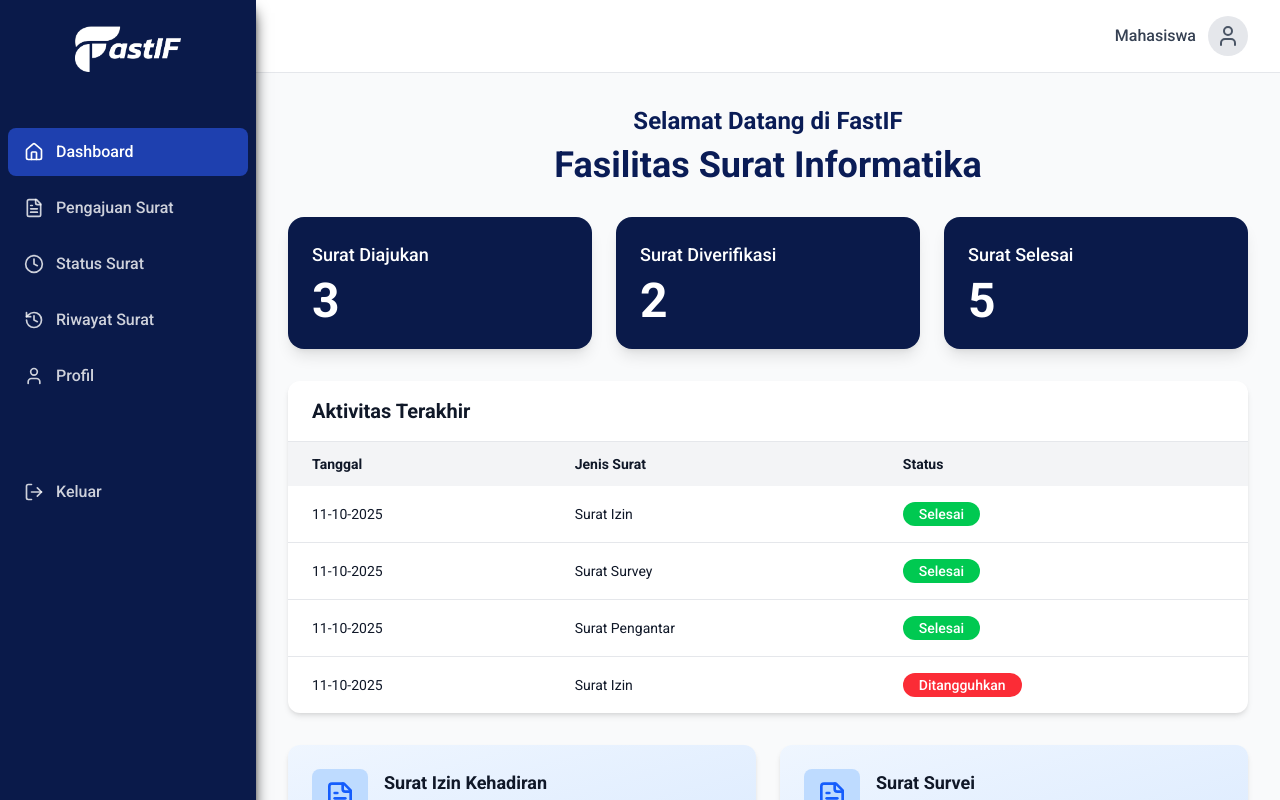
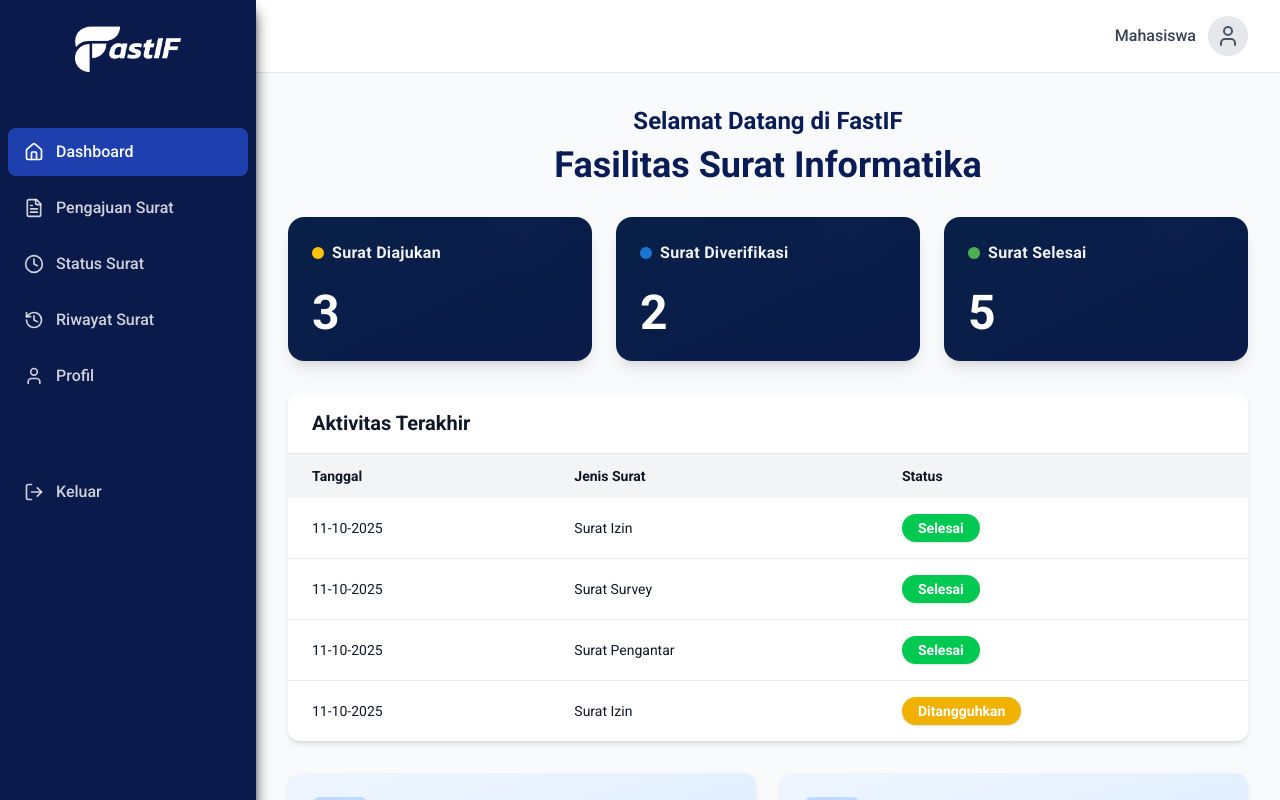
Before and after one commit to Suanda27/FastIF, a Next.js app: page /mahasiswa/DashboardMhs in a window 1280 px wide. Shown: the top 800 px of the page. Built offline with nearby package versions, Linux system fonts and the light colour scheme.

Commit message:
refactor components problem (not fixed yet)

```diff
--- a/package.json
+++ b/package.json
@@ -13,6 +13,7 @@
     "lucide-react": "^0.545.0",
     "next": "15.5.4",
     "react": "19.1.0",
+    "react-countup": "^6.5.3",
     "react-dom": "19.1.0"
   },
   "devDependencies": {
--- a/src/app/mahasiswa/StatusSurat/components/TableStatus.tsx
+++ b/src/app/mahasiswa/StatusSurat/components/TableStatus.tsx
@@ -1,8 +1,9 @@
-'use client'
+"use client";
+
+import type { Surat } from "../page";
 import { useState } from "react";
 import { motion } from "framer-motion";
 import { Eye } from "lucide-react";
-import { Surat } from "../page";
 import BadgeStatus from "./BadgeStatus";
 import DetailModal from "./DetailModal";
 
@@ -21,17 +22,15 @@ export default function TableStatus({ suratList }: TableStatusProps) {
 
   const handleCloseModal = () => {
     setIsModalOpen(false);
-    setTimeout(() => setSelectedSurat(null), 200);
+
+    setTimeout(() => setSelectedSurat(null), 300);
   };
 
   return (
     <>
       <div className="hidden md:block bg-white rounded-2xl shadow-lg overflow-hidden">
         <div className="overflow-x-auto">
-          <table
-            className="w-full"
-            style={{ fontFamily: "Roboto, sans-serif" }}
-          >
+          <table className="w-full" style={{ fontFamily: "Roboto, sans-serif" }}>
             <thead>
               <tr style={{ backgroundColor: "#0A1C56" }}>
                 <th className="px-6 py-4 text-left text-white font-semibold text-sm uppercase tracking-wider">
@@ -61,25 +60,17 @@ export default function TableStatus({ suratList }: TableStatusProps) {
                   className="hover:bg-gray-50 transition-colors"
                 >
                   <td className="px-6 py-4 whitespace-nowrap">
-                    <span
-                      className="text-sm font-medium"
-                      style={{ color: "#0A1C56" }}
-                    >
+                    <span className="text-sm font-medium" style={{ color: "#0A1C56" }}>
                       {surat.nomorSurat}
                     </span>
                   </td>
                   <td className="px-6 py-4 whitespace-nowrap">
-                    <span
-                      className="text-sm font-medium"
-                      style={{ color: "#0A1C56" }}
-                    >
+                    <span className="text-sm font-medium" style={{ color: "#0A1C56" }}>
                       {surat.jenisSurat}
                     </span>
                   </td>
                   <td className="px-6 py-4 whitespace-nowrap">
-                    <span className="text-sm text-gray-600">
-                      {surat.tanggal}
-                    </span>
+                    <span className="text-sm text-gray-600">{surat.tanggal}</span>
                   </td>
                   <td className="px-6 py-4 whitespace-nowrap">
                     <BadgeStatus status={surat.status} />
@@ -123,10 +114,7 @@ export default function TableStatus({ suratList }: TableStatusProps) {
               <div className="flex items-start justify-between gap-2">
                 <div className="flex-1">
                   <p className="text-xs text-gray-500 mb-1">Nomor Surat</p>
-                  <p
-                    className="text-sm font-semibold"
-                    style={{ color: "#0A1C56" }}
-                  >
+                  <p className="text-sm font-semibold" style={{ color: "#0A1C56" }}>
                     {surat.nomorSurat}
                   </p>
                 </div>
@@ -135,10 +123,7 @@ export default function TableStatus({ suratList }: TableStatusProps) {
 
               <div>
                 <p className="text-xs text-gray-500 mb-1">Jenis Surat</p>
-                <p
-                  className="text-sm font-semibold"
-                  style={{ color: "#0A1C56" }}
-                >
+                <p className="text-sm font-semibold" style={{ color: "#0A1C56" }}>
                   {surat.jenisSurat}
                 </p>
               </div>
@@ -169,11 +154,7 @@ export default function TableStatus({ suratList }: TableStatusProps) {
         )}
       </div>
 
-      <DetailModal
-        surat={selectedSurat}
-        isOpen={isModalOpen}
-        onClose={handleCloseModal}
-      />
+      <DetailModal surat={selectedSurat} isOpen={isModalOpen} onClose={handleCloseModal} />
     </>
   );
 }
--- a/src/app/mahasiswa/components/ActivityTableMhs.tsx
+++ b/src/app/mahasiswa/components/ActivityTableMhs.tsx
@@ -1,18 +1,51 @@
+"use client";
+
+import { Fragment } from "react";
+import { motion, Variants } from "framer-motion";
+
 interface Activity {
   date: string;
   type: string;
-  status: 'Selesai' | 'Ditangguhkan';
+  status: "Selesai" | "Ditangguhkan";
 }
 
 interface ActivityTableProps {
   activities: Activity[];
 }
 
+const containerVariants: Variants = {
+  hidden: {},
+  show: {
+    transition: {
+      staggerChildren: 0.06,
+      delayChildren: 0.04,
+    },
+  },
+};
+
+const rowVariants: Variants = {
+  hidden: { opacity: 0, y: 12 },
+  show: { opacity: 1, y: 0, transition: { duration: 0.36, ease: "easeOut" } },
+};
+
+const badgeVariants: Variants = {
+  hidden: { scale: 0.8, opacity: 0 },
+  show: { scale: 1, opacity: 1, transition: { duration: 0.22, ease: "easeOut" } },
+};
+
 export default function ActivityTable({ activities }: ActivityTableProps) {
   return (
-    <div className="bg-white rounded-xl shadow-md overflow-hidden">
+    <motion.section
+      initial="hidden"
+      animate="show"
+      variants={containerVariants}
+      className="bg-white rounded-xl shadow-md overflow-hidden"
+      aria-labelledby="activity-title"
+    >
       <div className="px-6 py-4 border-b border-gray-200">
-        <h2 className="text-xl font-bold text-gray-900">Aktivitas Terakhir</h2>
+        <h2 id="activity-title" className="text-xl font-bold text-gray-900">
+          Aktivitas Terakhir
+        </h2>
       </div>
 
       <div className="overflow-x-auto">
@@ -24,27 +57,48 @@ export default function ActivityTable({ activities }: ActivityTableProps) {
               <th className="px-6 py-3 text-left text-sm font-semibold text-gray-900">Status</th>
             </tr>
           </thead>
-          <tbody className="divide-y divide-gray-200">
-            {activities.map((activity, index) => (
-              <tr key={index} className="hover:bg-gray-50">
+
+          <motion.tbody className="divide-y divide-gray-200" role="list">
+            {activities.length === 0 ? (
+              <motion.tr
+                variants={rowVariants}
+                className="bg-white"
+              >
+                <td colSpan={3} className="px-6 py-12 text-center text-gray-500">
+                  Belum ada aktivitas
+                </td>
+              </motion.tr>
+            ) : (
+              activities.map((activity, index) => (
+                <motion.tr
+                  key={activity.date + activity.type + index}
+                  variants={rowVariants}
+                  whileHover={{ scale: 1.01 }}
+                  transition={{ type: "spring", stiffness: 300, damping: 18 }}
+                  className="hover:bg-gray-50"
+                  role="listitem"
+                >
                   <td className="px-6 py-4 text-sm text-gray-900">{activity.date}</td>
                   <td className="px-6 py-4 text-sm text-gray-900">{activity.type}</td>
                   <td className="px-6 py-4">
-                  <span
-                    className={`px-4 py-1 rounded-full text-sm font-medium ${
-                      activity.status === 'Selesai'
-                        ? 'bg-green-500 text-white'
-                        : 'bg-red-500 text-white'
+                    <motion.span
+                      variants={badgeVariants}
+                      className={`inline-flex items-center px-4 py-1 rounded-full text-sm font-semibold shadow-sm ${
+                        activity.status === "Selesai"
+                          ? "bg-green-500 text-white"
+                          : "bg-yellow-500 text-white"
                       }`}
+                      aria-label={`Status: ${activity.status}`}
                     >
                       {activity.status}
-                  </span>
+                    </motion.span>
                   </td>
-              </tr>
-            ))}
-          </tbody>
+                </motion.tr>
+              ))
+            )}
+          </motion.tbody>
         </table>
       </div>
-    </div>
+    </motion.section>
   );
 }
--- a/src/app/mahasiswa/components/StatCardMhs.tsx
+++ b/src/app/mahasiswa/components/StatCardMhs.tsx
@@ -1,20 +1,120 @@
+"use client";
+
+import { useRef } from "react";
+import { motion, Variants, useInView } from "framer-motion";
+import CountUp from "react-countup";
+
 interface StatCardProps {
   title: string;
   value: number;
-  variant?: 'submitted' | 'verified' | 'completed';
+  variant?: "submitted" | "verified" | "completed";
+  prefix?: string;
+  suffix?: string;
 }
 
-export default function StatCard({ title, value, variant = 'submitted' }: StatCardProps) {
+const containerVariants: Variants = {
+  hidden: { opacity: 0, y: 8 },
+  show: { opacity: 1, y: 0, transition: { duration: 0.45, ease: "easeOut" } },
+};
+
+const hoverTap = {
+  whileHover: { scale: 1.02, boxShadow: "0 12px 30px rgba(10,28,86,0.18)" },
+  whileTap: { scale: 0.99 },
+};
+
+export default function StatCard({
+  title,
+  value,
+  variant = "submitted",
+  prefix = "",
+  suffix = "",
+}: StatCardProps) {
   const bgColor = {
-    submitted: 'bg-[#0A1A4A]',
-    verified: 'bg-[#0A1A4A]',
-    completed: 'bg-[#0A1A4A]',
+    submitted: "bg-gradient-to-br from-[#082047] to-[#0A1A4A]",
+    verified: "bg-gradient-to-br from-[#082047] to-[#0A1A4A]",
+    completed: "bg-gradient-to-br from-[#082047] to-[#0A1A4A]",
   }[variant];
 
+  const accentColor = {
+    submitted: "bg-[#FFC107]",
+    verified: "bg-[#1976D2]",
+    completed: "bg-[#4CAF50]",
+  }[variant];
+
+  const ref = useRef<HTMLDivElement | null>(null);
+  const inView = useInView(ref, { once: true, margin: "-10% 0px" });
+
   return (
-    <div className={`${bgColor} text-white rounded-2xl p-6 shadow-lg`}>
-      <h3 className="text-lg font-medium mb-2">{title}</h3>
-      <p className="text-5xl font-bold">{value}</p>
-    </div>
+    <motion.div
+      ref={ref}
+      variants={containerVariants}
+      initial="hidden"
+      animate={inView ? "show" : "hidden"}
+      {...hoverTap}
+      className={`relative overflow-hidden text-white rounded-2xl p-6 shadow-lg ${bgColor}`}
+      role="region"
+    >
+      {/* decorative accent circle top-right */}
+      <div
+        aria-hidden
+        className="absolute -top-8 -right-8 w-36 h-36 rounded-full opacity-10"
+        style={{
+          background:
+            "radial-gradient(circle at 30% 30%, rgba(255,255,255,0.08), rgba(255,255,255,0.00) 40%)",
+        }}
+      />
+
+      {/* header: accent + title in one line */}
+      <div className="flex items-center justify-between">
+        <div className="flex items-center gap-2">
+          <motion.div
+            initial={{ scale: 0, opacity: 0 }}
+            animate={inView ? { scale: 1, opacity: 1 } : { scale: 0, opacity: 0 }}
+            transition={{ duration: 0.4, ease: "easeOut", delay: 0.1 }}
+            className={`w-3 h-3 rounded-full ${accentColor}`}
+          />
+          <h3
+            className="text-sm md:text-base font-semibold tracking-wide opacity-95"
+            style={{ letterSpacing: "0.3px" }}
+          >
+            {title}
+          </h3>
+        </div>
+
+
+      </div>
+
+      {/* animated number */}
+      <div className="mt-6">
+        <motion.div
+          initial={{ opacity: 0, y: 6 }}
+          animate={inView ? { opacity: 1, y: 0 } : { opacity: 0, y: 6 }}
+          transition={{ duration: 0.45, ease: "easeOut", delay: 0.06 }}
+          className="flex items-baseline gap-3"
+        >
+          <span className="text-4xl md:text-5xl font-extrabold leading-none tabular-nums">
+            <CountUp
+              start={inView ? 0 : undefined}
+              end={value}
+              duration={1.2}
+              separator="."
+            >
+              {({ countUpRef }) => <span ref={countUpRef} />}
+            </CountUp>
+          </span>
+
+          {suffix && (
+            <motion.span
+              initial={{ opacity: 0, x: 6 }}
+              animate={inView ? { opacity: 0.95, x: 0 } : { opacity: 0, x: 6 }}
+              transition={{ duration: 0.35, delay: 0.12 }}
+              className="text-sm md:text-base font-semibold opacity-90"
+            >
+              {suffix}
+            </motion.span>
+          )}
+        </motion.div>
+      </div>
+    </motion.div>
   );
 }
```
Also changed, not shown: 1 other file (tests, documents, lock files or other folders). Lines whose indentation alone changed are shown as unchanged.
